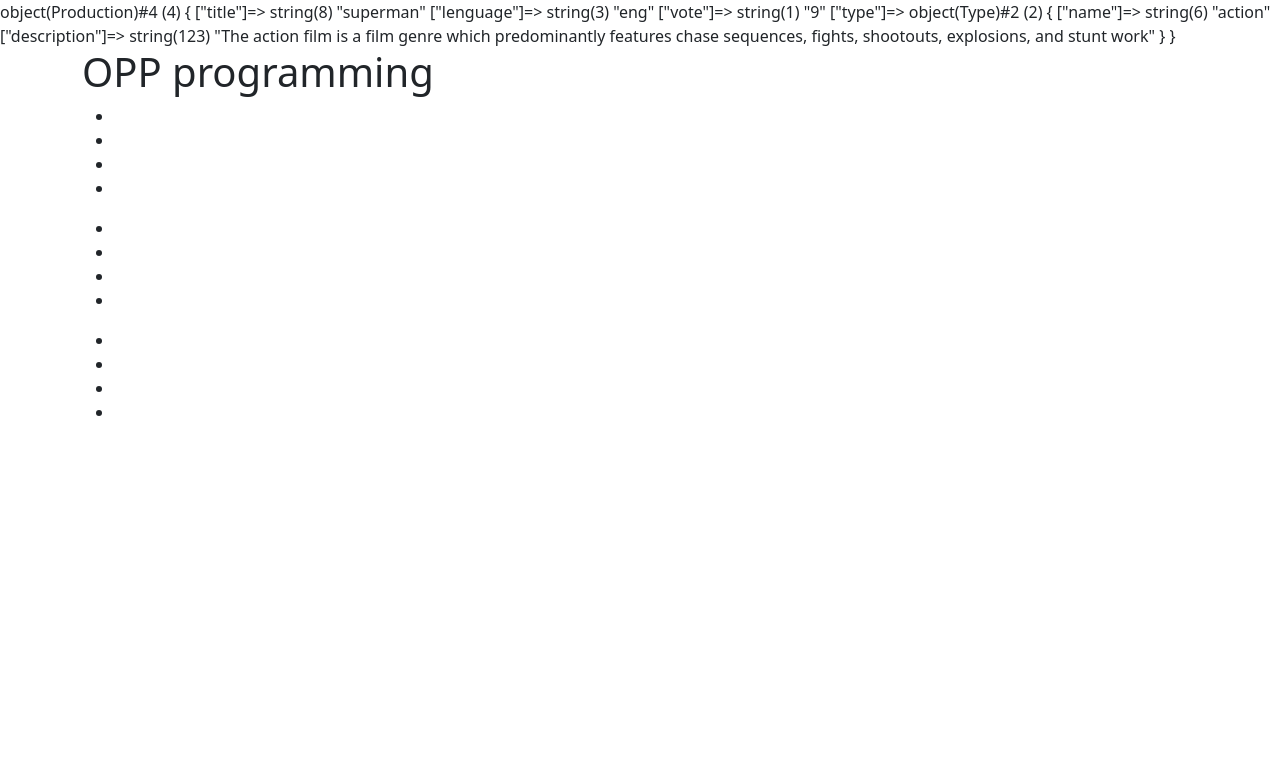
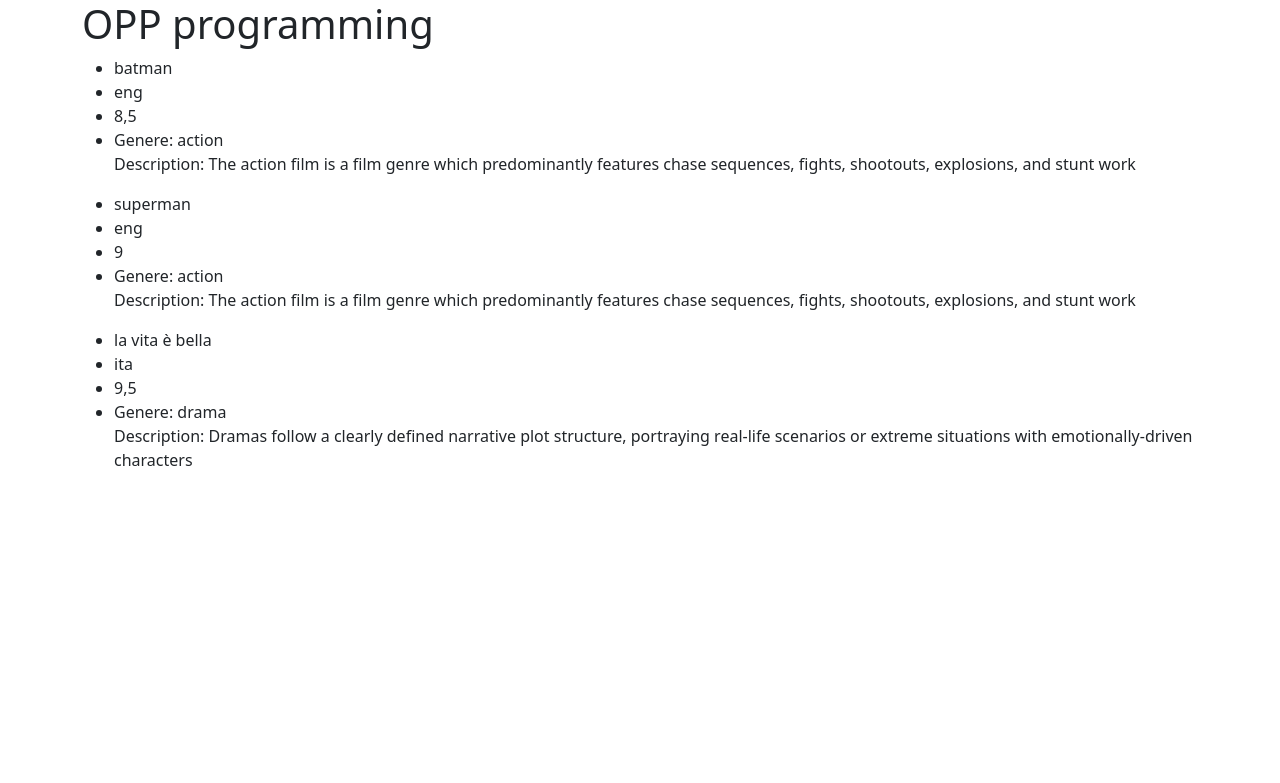
Before and after one commit to NicolaTeora/php-oop-1, a PHP site: page / in a window 1280 px wide. Shown: the top 783 px of the page. Run offline with PHP 8.4, Linux system fonts and the light colour scheme.

Commit message:
feat : add Genere at film

```diff
--- a/Models/Type.php
+++ b/Models/Type.php
@@ -12,4 +12,8 @@ class Type {
         $this-> name = $name;
         $this-> description = $description;
     }
+    #metodi
+    public function get_name() { return $this->name; }
+    public function get_description() { return $this->description; }
+
 }
--- a/index.php
+++ b/index.php
@@ -10,13 +10,11 @@ $type_film_action = new Type("action","The action film is a film genre which pre
 $type_film_drama = new Type("drama", "Dramas follow a clearly defined narrative plot structure, portraying real-life scenarios or extreme situations with emotionally-driven characters");
 
 // Istanziate poi, almeno due, oggetti Production e stampate a schermo i loro valori.
-$film_batman = new Production("superman", "eng", "9", $type_film_action);
+$film_superman = new Production("superman", "eng", "9", $type_film_action);
 
-$film_superman = new Production("batman", "eng", "8,5", $type_film_action);
+$film_batman = new Production("batman", "eng", "8,5", $type_film_action);
 
 $film_la_vita_è_bella = new Production("la vita è bella", "ita", "9,5", $type_film_drama);
-
-var_dump($film_batman);
 
 # lista di produzioni
 $films = [$film_batman, $film_superman, $film_la_vita_è_bella];
@@ -44,15 +42,20 @@ Creare un layout completo per stampare a schermo una lista di produzioni. -->
             <ul>
                 <li>
                     <!-- titolo -->
+                    <?= $film->title ?>
                 </li>
                 <li>
                     <!-- lingua -->
+                    <?= $film->lenguage ?>
                 </li>
                 <li>
                     <!-- voto -->
+                    <?= $film->vote ?>
                 </li>
                 <li>
                     <!-- genere -->
+                    Genere: <?= $film->type->name . "<br>" ?>
+                    Description: <?= $film->type->description ?>
                 </li>
             </ul>
             <?php endforeach; ?>
```
